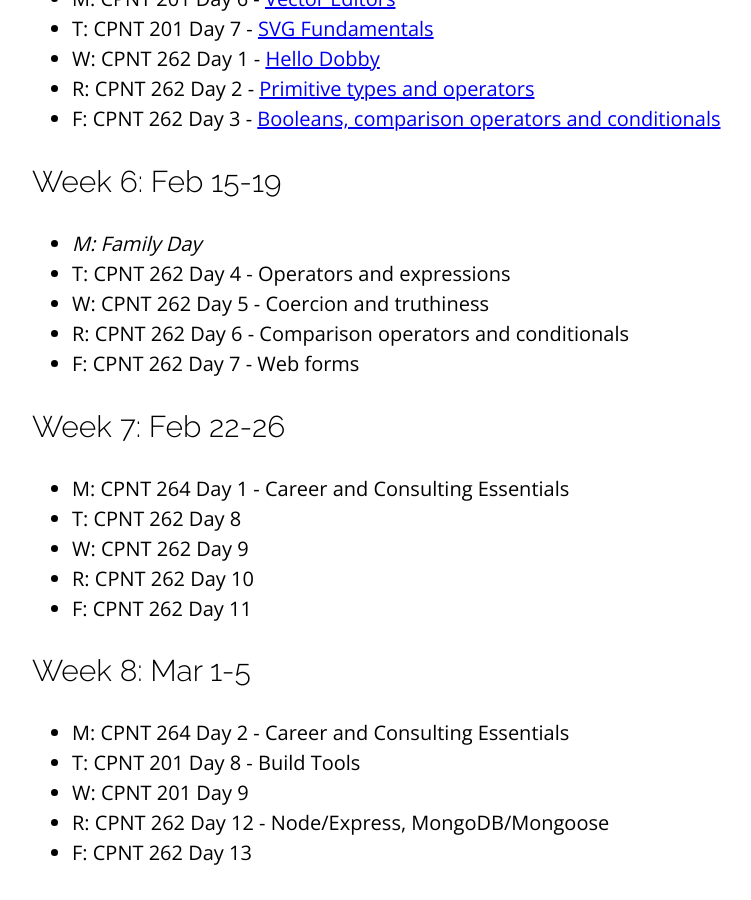
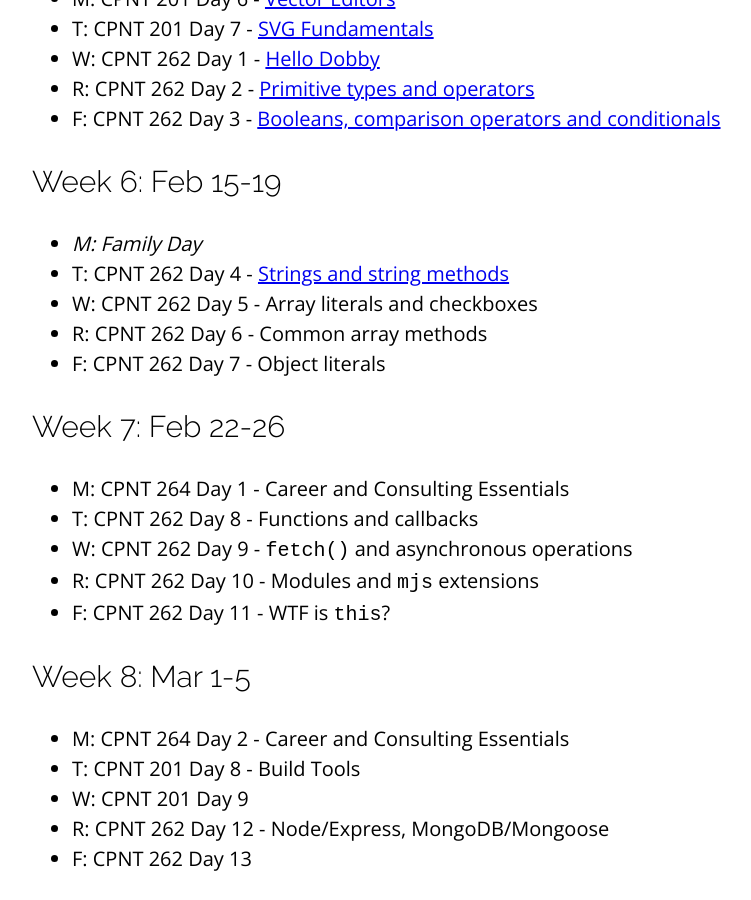
Before and after one commit to sait-wbdv/winter-2021, a Jekyll site: the page built from index.md, in a window 1280 px wide and 900 px high, scrolled down 1358 px. Shown: the whole window, without its empty margins (96-847 px from the left). Built offline with Jekyll 4.4.1, drawn with Linux system fonts in a browser that asks for light colours; nearby versions of some CDN libraries.

Commit message:
added W6T

```diff
--- a/index.md
+++ b/index.md
@@ -39,17 +39,17 @@ title: "Program Schedule"
 
 ## Week 6: Feb 15-19
 - _M: Family Day_
-- T: CPNT 262 Day 4 - Operators and expressions
-- W: CPNT 262 Day 5 - Coercion and truthiness
-- R: CPNT 262 Day 6 - Comparison operators and conditionals
-- F: CPNT 262 Day 7 - Web forms
+- T: CPNT 262 Day 4 - [Strings and string methods](/winter-2021{% link _posts/2021-02-16-strings-methods.md %})
+- W: CPNT 262 Day 5 - Array literals and checkboxes
+- R: CPNT 262 Day 6 - Common array methods
+- F: CPNT 262 Day 7 - Object literals
 
 ## Week 7: Feb 22-26
 - M: CPNT 264 Day 1 - Career and Consulting Essentials
-- T: CPNT 262 Day 8
-- W: CPNT 262 Day 9
-- R: CPNT 262 Day 10
-- F: CPNT 262 Day 11
+- T: CPNT 262 Day 8 - Functions and callbacks
+- W: CPNT 262 Day 9 - `fetch()` and asynchronous operations
+- R: CPNT 262 Day 10 - Modules and `mjs` extensions
+- F: CPNT 262 Day 11 - WTF is `this`?
 
 ## Week 8: Mar 1-5
 - M: CPNT 264 Day 2 - Career and Consulting Essentials
```
Also changed, not shown: _posts/2021-02-16-strings-methods.md (+14 -3 lines).
